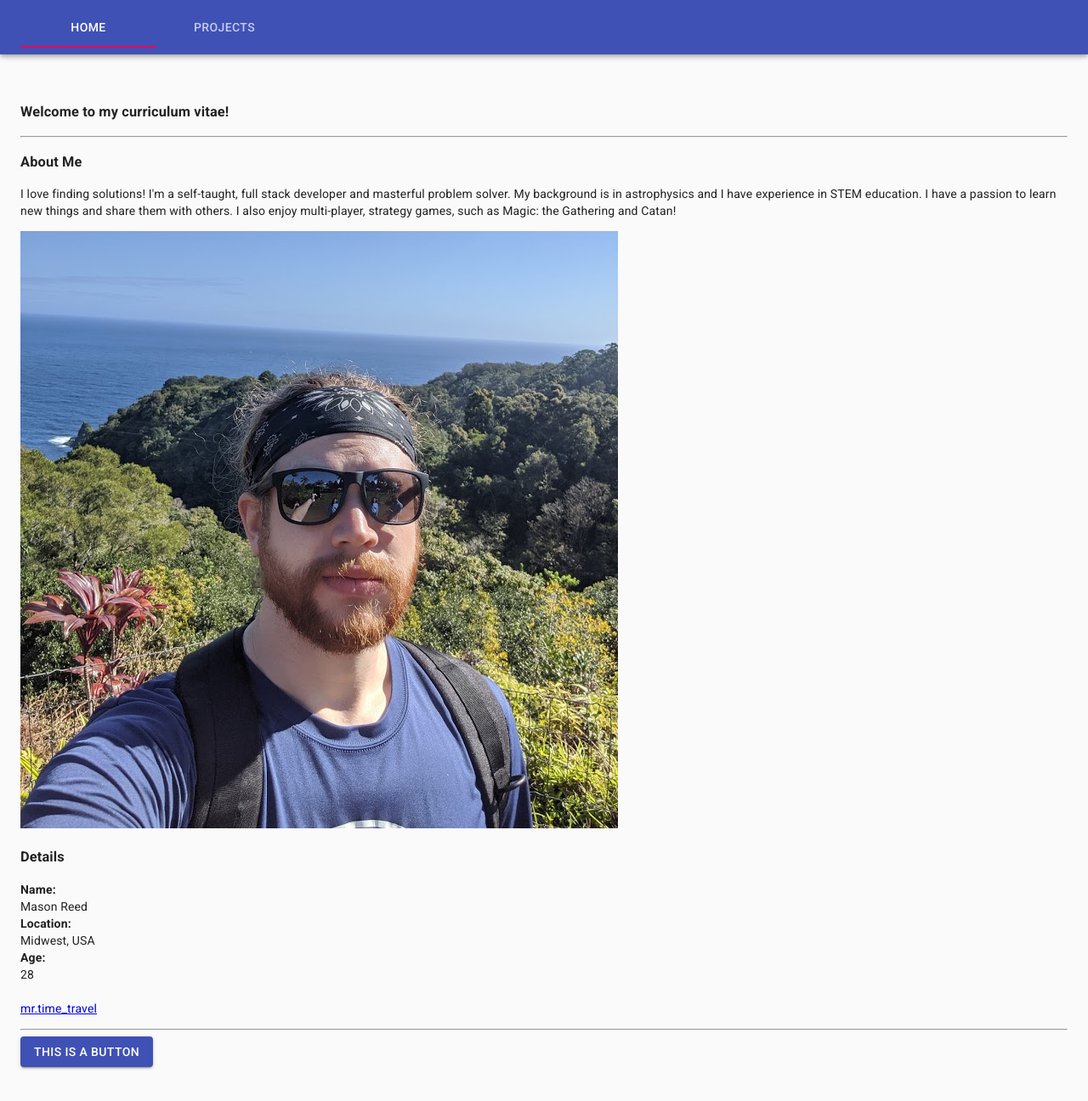
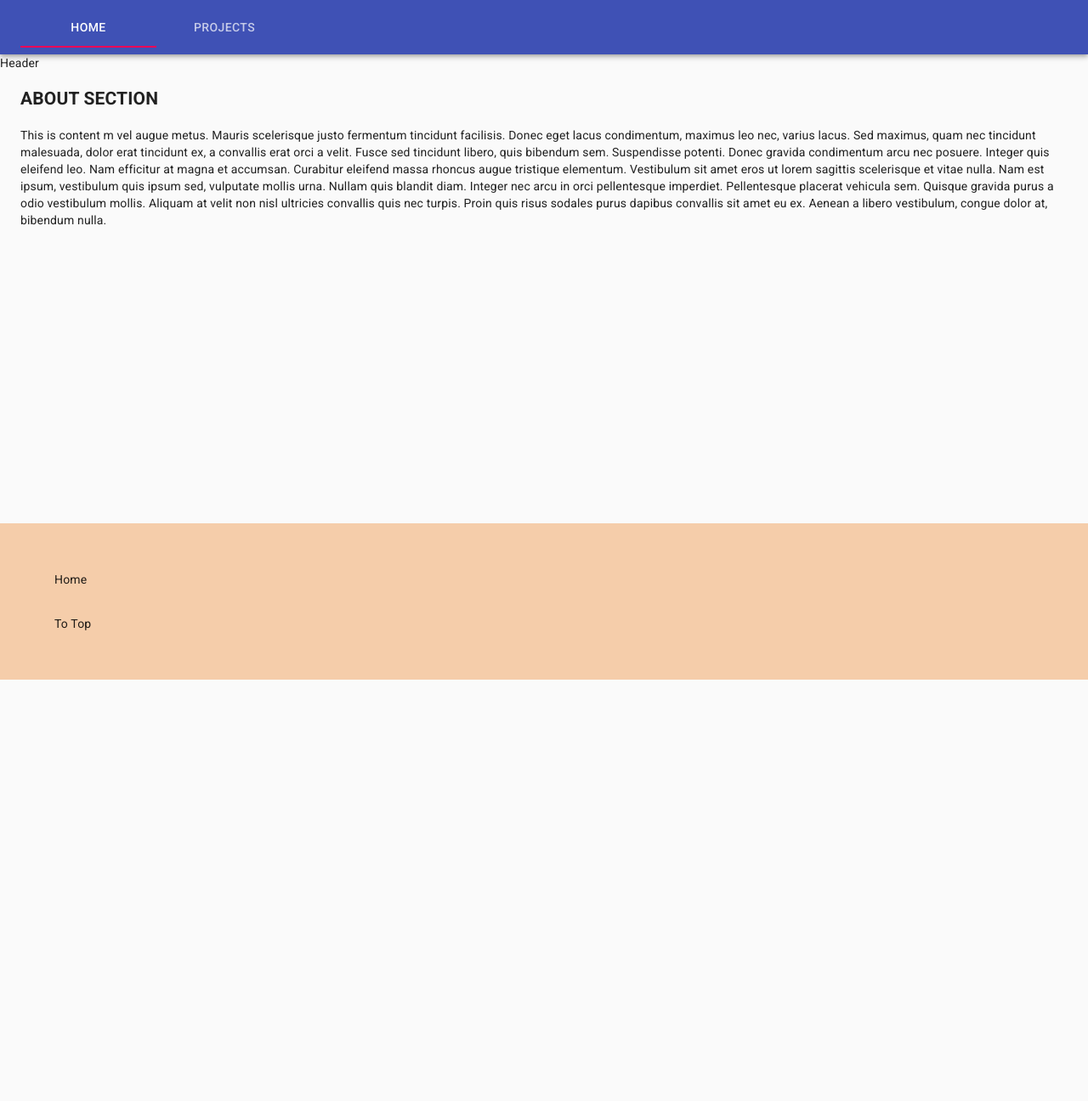
Before and after one commit to MasReed/personal-interactive-website, a React (Create React App) app: page / in a window 1280 px wide. Shown: the whole page at 85% size. After the commit the page ends 800 px from the top, so only its background shows below. Built offline with nearby package versions, Linux system fonts and the light colour scheme.

Commit message:
implement mock AboutSection component; add content and footer sections to add space in website

```diff
--- /dev/null
+++ b/src/AboutSection.jsx
@@ -0,0 +1,24 @@
+import React from 'react'
+
+import Box from '@material-ui/core/Box'
+import Container from '@material-ui/core/Container'
+
+
+const AboutSection = () => {
+  return (
+
+    <Box m={0} p={0}>
+      <Container>
+        <h2>ABOUT SECTION</h2>
+        <Box pb={4}>
+          This is content
+m vel augue metus. Mauris scelerisque justo fermentum tincidunt facilisis. Donec eget lacus condimentum, maximus leo nec, varius lacus. Sed maximus, quam nec tincidunt malesuada, dolor erat tincidunt ex, a convallis erat orci a velit.
+
+Fusce sed tincidunt libero, quis bibendum sem. Suspendisse potenti. Donec gravida condimentum arcu nec posuere. Integer quis eleifend leo. Nam efficitur at magna et accumsan. Curabitur eleifend massa rhoncus augue tristique elementum. Vestibulum sit amet eros ut lorem sagittis scelerisque et vitae nulla. Nam est ipsum, vestibulum quis ipsum sed, vulputate mollis urna. Nullam quis blandit diam. Integer nec arcu in orci pellentesque imperdiet. Pellentesque placerat vehicula sem. Quisque gravida purus a odio vestibulum mollis. Aliquam at velit non nisl ultricies convallis quis nec turpis. Proin quis risus sodales purus dapibus convallis sit amet eu ex. Aenean a libero vestibulum, congue dolor at, bibendum nulla.
+        </Box>
+      </Container>
+    </Box>
+  )
+}
+
+export default AboutSection
--- a/src/App.js
+++ b/src/App.js
@@ -1,14 +1,17 @@
 import AppBar from '@material-ui/core/AppBar'
 import Box from '@material-ui/core/Box'
-import Button from '@material-ui/core/Button'
 import Container from '@material-ui/core/Container'
+import Grid from '@material-ui/core/Grid'
+import Link from '@material-ui/core/Link'
 import Tab from '@material-ui/core/Tab'
 import Tabs from '@material-ui/core/Tabs'
 import Toolbar from '@material-ui/core/Toolbar'
 
+import AboutSection from './AboutSection'
+
 function App() {
   return (
-    <>
+    <Box style={{ display: 'flex', flexDirection: 'column', minHeight: '100vh' }}>
       <AppBar position='sticky'>
         <Toolbar>
           <Tabs value={0}>
@@ -18,51 +21,49 @@ function App() {
         </Toolbar>
       </AppBar>
 
-      {/* Profile & About Section */}
-      <Box m={0} py={5}>
-        <Container>
-          <h3>Welcome to my curriculum vitae!</h3>
-          <hr />
-          <h3>About Me</h3>
-          <p>
-              I love finding solutions! I'm a self-taught, full stack
-              developer and masterful problem solver. My background is
-              in astrophysics and I have experience in STEM education.
-              I have a passion to learn new things and share them with
-              others. I also enjoy multi-player, strategy
-              games, such as Magic: the Gathering and Catan!
-          </p>
+      <header>Header</header>
 
-          <img src="images/headshot.png" alt="A bad selfie" />
-          <h3>Details</h3>
-          <p>
-              <strong>Name:</strong>
-              <br />
-              Mason Reed
-              <br />
+      <div id='#top'></div>
 
-              <strong>Location:</strong>
-              <br />
-              Midwest, USA
-              <br />
+      <div id='#content' style={{ flex: 1 }}>
+        <Box m={0} p={0}>
+          <AboutSection />
+        </Box>
+      </div>
 
-              <strong>Age:</strong>
-              <br />
-              28
-              <br />
-              <br />
-
-              <a href="https://www.instagram.com/mr.time_travel/">mr.time_travel</a>
-          </p>
-
-          <hr />
-          <Button variant='contained' color='primary'>
-            This is a button
-          </Button>
-        </Container>
-      </Box>
-    </>
+      <footer height='200px'>
+        <Box mt={5} p={5} bgcolor='#f5cdaa'>
+          <Container>
+            <Grid container spacing={5}>
+              <Grid item xs={12} sm={4}>
+                <Box py={2}>
+                  <Link href='www.monsed.com' color='inherit'>
+                    Home
+                  </Link>
+                </Box>
+                <Box py={2}>
+                  <Link href='#top' color='inherit'>
+                    To Top
+                  </Link>
+                </Box>
+              </Grid>
+            </Grid>
+          </Container>
+        </Box>
+      </footer>
+    </Box>
   )
 }
 
 export default App;
+
+
+// {/* Navigation */}
+// <AppBar position='sticky'>
+//   <Toolbar>
+//     <Tabs value={0}>
+//       <Tab label='Home' href='http://monsed.com' />
+//       <Tab label='Projects' href='http://restaurant.monsed.com' />
+//     </Tabs>
+//   </Toolbar>
+// </AppBar>
```
